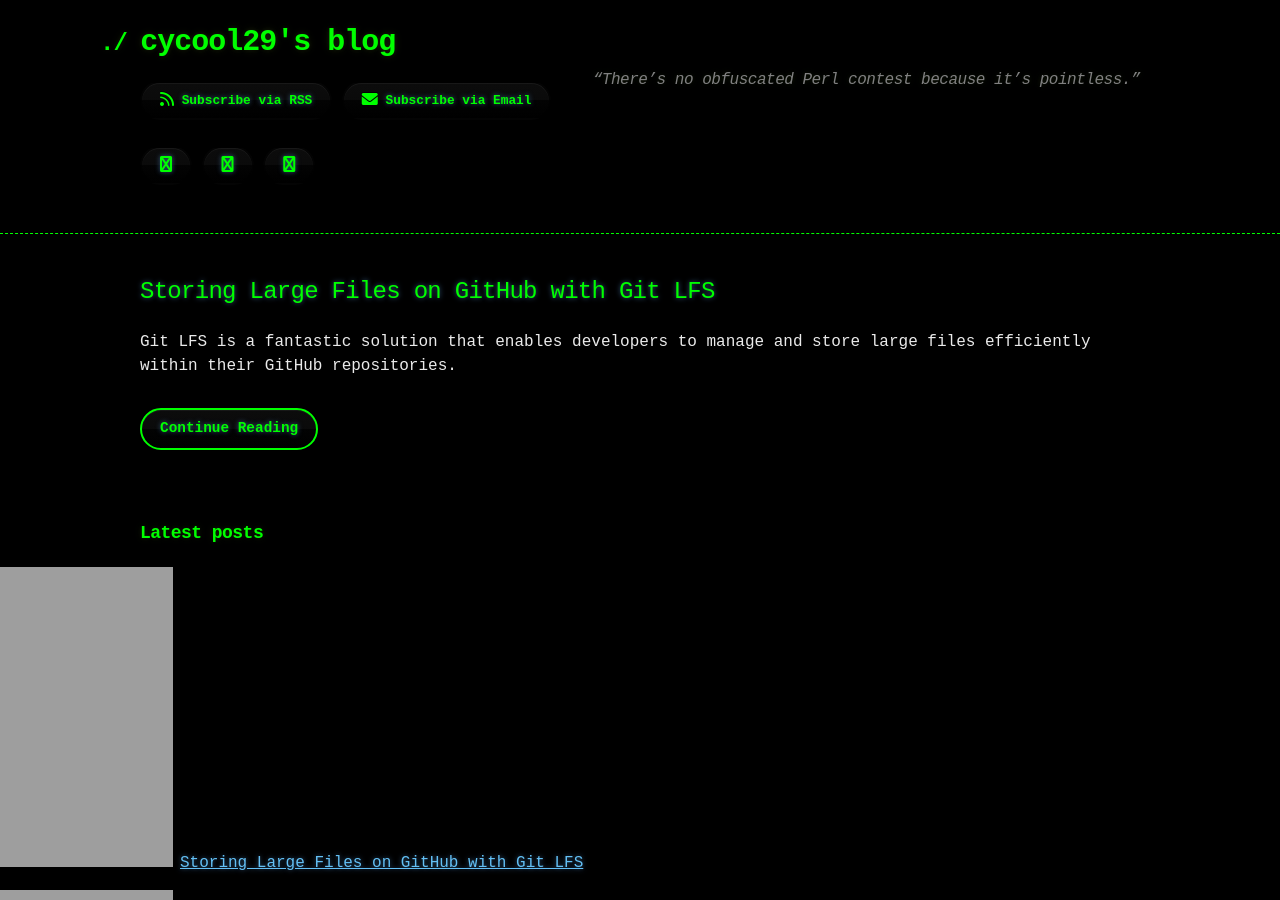
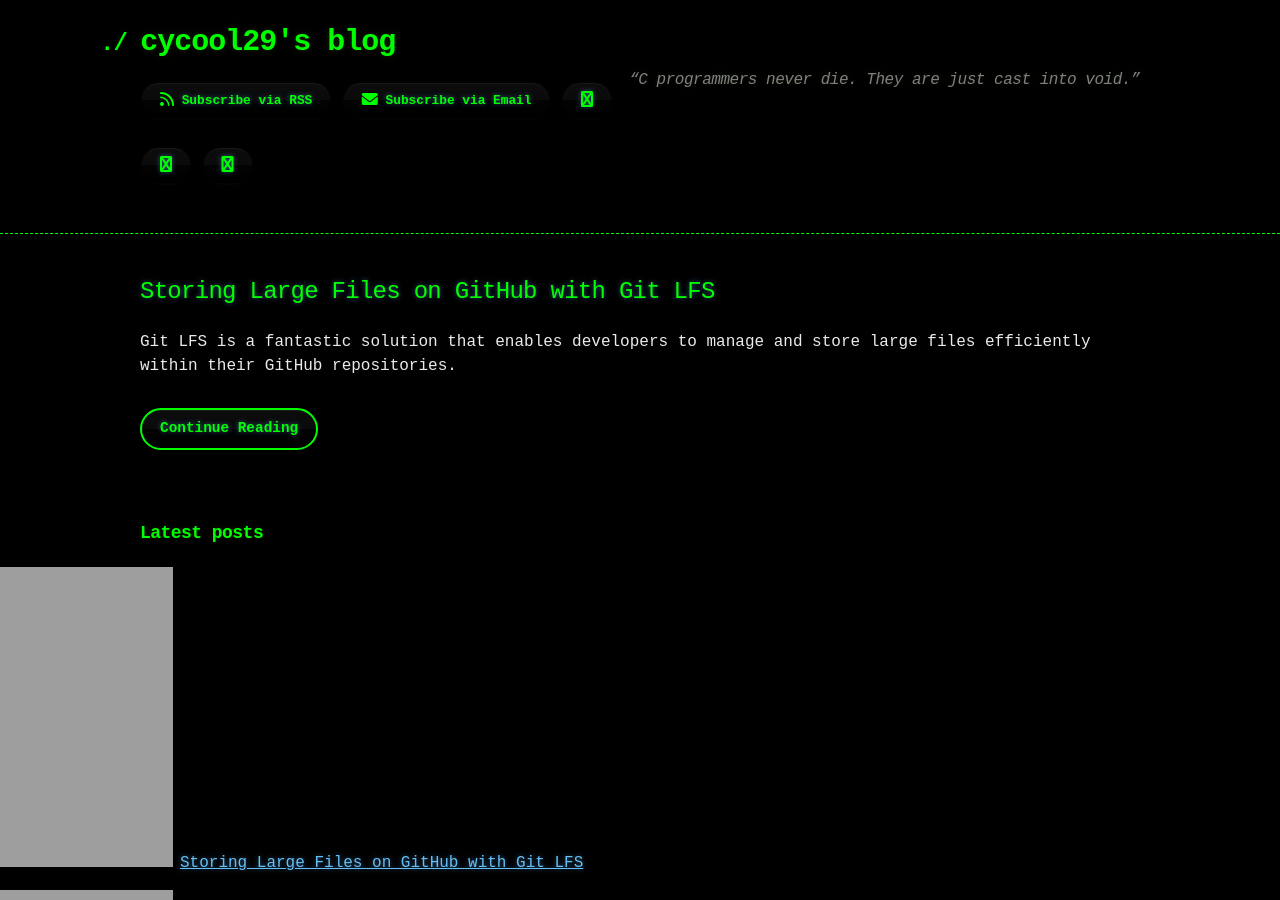
Before and after one commit to cycool29/cycool29.github.io, a Jekyll site: the page built from index.md, in a window 1280 px wide and 900 px high. Built offline with Jekyll 4.4.1, drawn with Linux system fonts in a browser that asks for light colours; a style sheet for code colours, icons or effects is not loaded.

Commit message:
Update quotes

```diff
--- a/_config.yml
+++ b/_config.yml
@@ -1,5 +1,5 @@
 title: cycool29's blog
-description: "“There’s no obfuscated Perl contest because it’s pointless.” "
+description: "“C programmers never die. They are just cast into void.” "
 bio: A high school student. Intermediate in Python, Git, Bash. Learning JavaScript. He/Him. "
 author: cycool29
 url: https://cycool29.github.io
```
